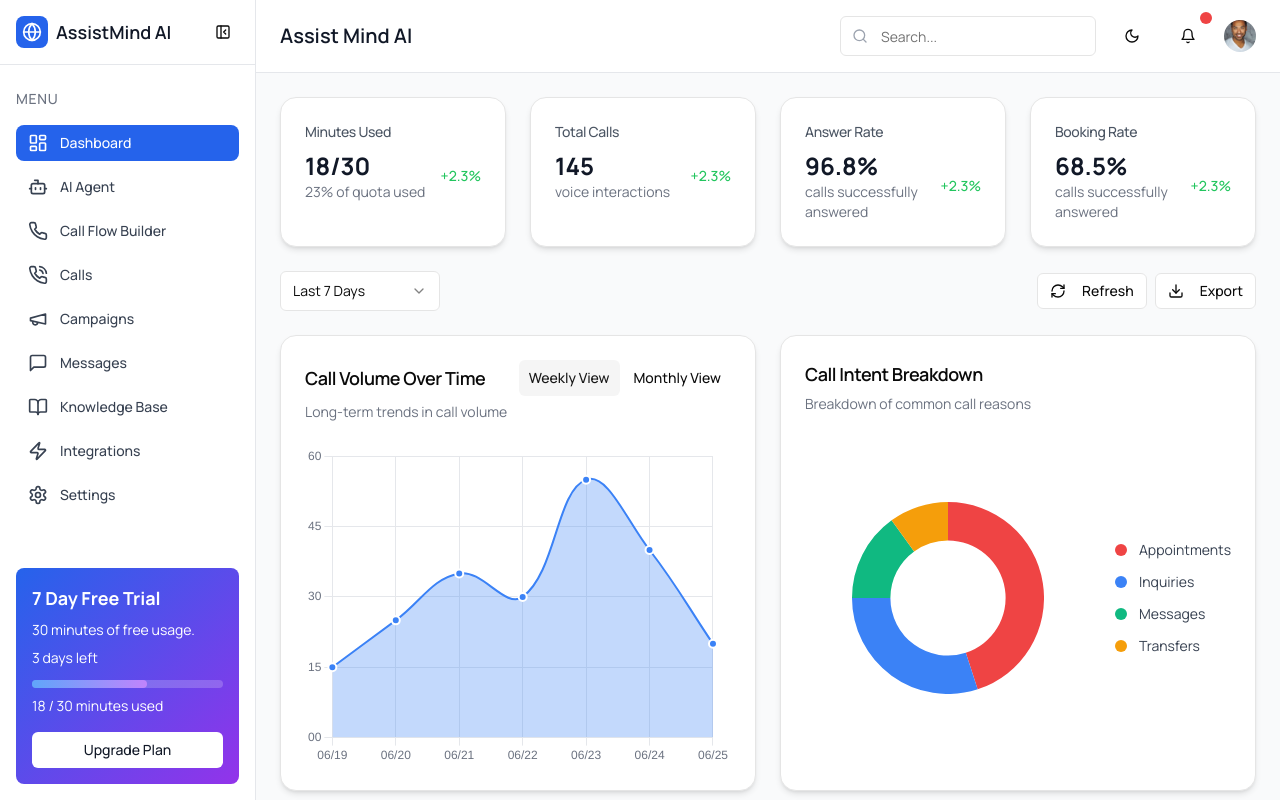
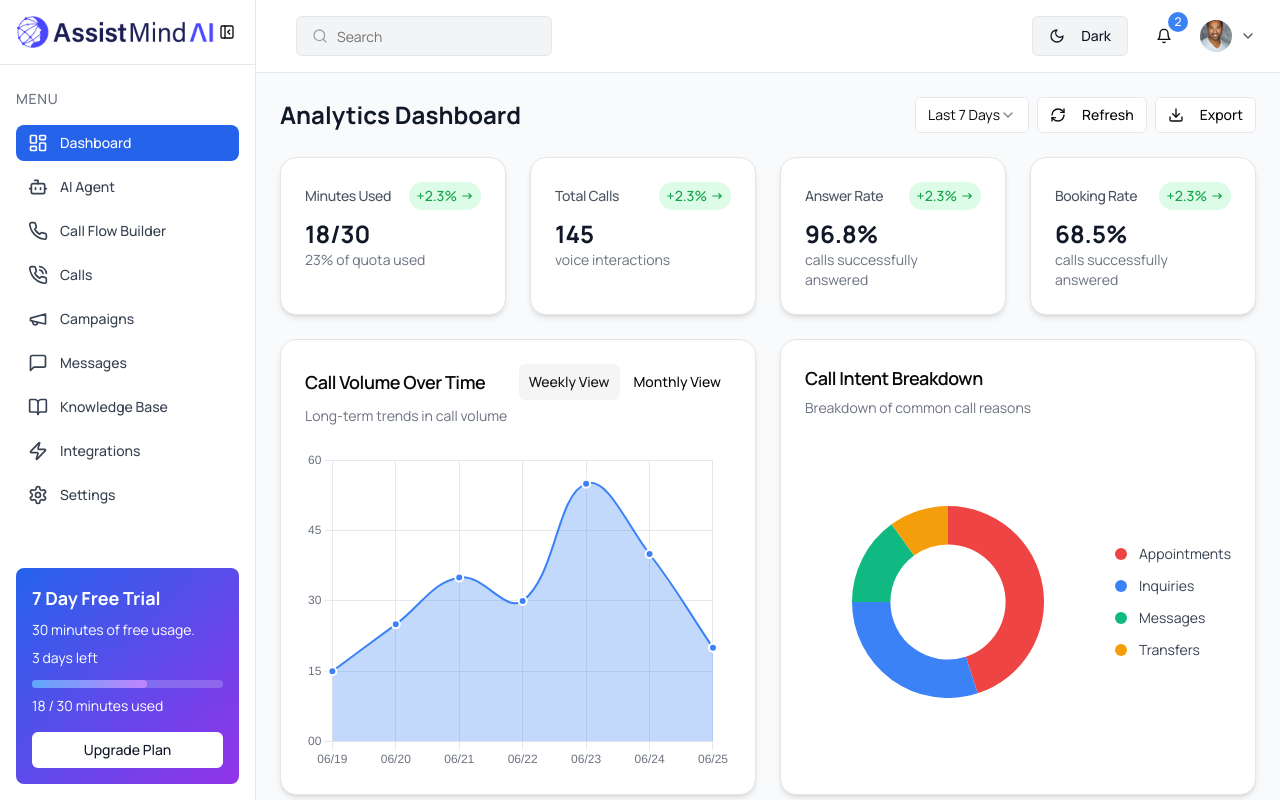
Before and after one commit to highgoal215/AssistMind_VoiceAgent_client, a Next.js app: page /dashboard in a window 1280 px wide. Built offline with nearby package versions, Linux system fonts and the light colour scheme.

Commit message:
feat:update_box

```diff
--- a/app/dashboard/page.tsx
+++ b/app/dashboard/page.tsx
@@ -87,32 +87,35 @@ export default function DashboardPage() {
         {/* Header */}
         <header className="bg-white border-b border-gray-200 px-6 py-4">
           <div className="flex items-center justify-between">
-            <div className="flex items-center space-x-4">
-              <h1 className="text-xl font-semibold text-gray-900">Assist Mind AI</h1>
+            <div className="flex items-center ">
+              <Search className=" relative left-8 top-1/2 transform -translate-y-1/ text-gray-400 h-4 w-4" />
+              <Input
+                placeholder="Search"
+                className="pl-10 w-64 bg-gray-100 border-gray-200"
+              />
             </div>
 
             <div className="flex items-center space-x-4">
-              <div className="relative">
-                <Search className="absolute left-3 top-1/2 transform -translate-y-1/2 text-gray-400 h-4 w-4" />
-                <Input
-                  placeholder="Search..."
-                  className="pl-10 w-64"
-                />
-              </div>
 
-              <Button variant="ghost" size="icon">
-                <Moon className="h-5 w-5" />
+              <Button variant="outline" className="bg-gray-100 border-gray-200 text-gray-900 hover:bg-gray-200">
+                <Moon className="h-4 w-4 mr-2" />
+                Dark
               </Button>
 
               <Button variant="ghost" size="icon" className="relative">
                 <Bell className="h-5 w-5" />
-                <span className="absolute -top-1 -right-1 h-3 w-3 bg-red-500 rounded-full"></span>
+                <span className="absolute -top-1 -right-1 h-5 w-5 bg-blue-500 text-white text-xs rounded-full flex items-center justify-center font-medium">
+                  2
+                </span>
               </Button>
 
-              <Avatar className="h-8 w-8">
-                <AvatarImage src="/images/user-profile.jpg" />
-                <AvatarFallback>U</AvatarFallback>
-              </Avatar>
+              <div className="flex items-center space-x-2">
+                <Avatar className="h-8 w-8">
+                  <AvatarImage src="/images/user-profile.jpg" />
+                  <AvatarFallback>U</AvatarFallback>
+                </Avatar>
+                <ChevronDown className="h-4 w-4 text-gray-600" />
+              </div>
             </div>
           </div>
         </header>
@@ -120,74 +123,13 @@ export default function DashboardPage() {
         {/* Dashboard Content */}
         <main className="flex-1 overflow-auto p-6">
           <div className="space-y-6">
-            {/* Analytics Overview */}
-            <div className="grid grid-cols-1 md:grid-cols-2 lg:grid-cols-4 gap-6">
-              <Card>
-                <CardHeader className="pb-2">
-                  <CardTitle className="text-sm font-medium text-gray-600">Minutes Used</CardTitle>
-                </CardHeader>
-                <CardContent>
-                  <div className="flex items-center justify-between">
-                    <div>
-                      <div className="text-2xl font-bold text-gray-900">18/30</div>
-                      <div className="text-sm text-gray-500">23% of quota used</div>
-                    </div>
-                    <div className="text-green-500 text-sm font-medium">+2.3%</div>
-                  </div>
-                </CardContent>
-              </Card>
+            {/* Analytics Dashboard Header */}
+            <div className="flex items-center justify-between">
+              <h2 className="text-2xl font-bold text-gray-900">Analytics Dashboard</h2>
 
-              <Card>
-                <CardHeader className="pb-2">
-                  <CardTitle className="text-sm font-medium text-gray-600">Total Calls</CardTitle>
-                </CardHeader>
-                <CardContent>
-                  <div className="flex items-center justify-between">
-                    <div>
-                      <div className="text-2xl font-bold text-gray-900">145</div>
-                      <div className="text-sm text-gray-500">voice interactions</div>
-                    </div>
-                    <div className="text-green-500 text-sm font-medium">+2.3%</div>
-                  </div>
-                </CardContent>
-              </Card>
-
-              <Card>
-                <CardHeader className="pb-2">
-                  <CardTitle className="text-sm font-medium text-gray-600">Answer Rate</CardTitle>
-                </CardHeader>
-                <CardContent>
-                  <div className="flex items-center justify-between">
-                    <div>
-                      <div className="text-2xl font-bold text-gray-900">96.8%</div>
-                      <div className="text-sm text-gray-500">calls successfully answered</div>
-                    </div>
-                    <div className="text-green-500 text-sm font-medium">+2.3%</div>
-                  </div>
-                </CardContent>
-              </Card>
-
-              <Card>
-                <CardHeader className="pb-2">
-                  <CardTitle className="text-sm font-medium text-gray-600">Booking Rate</CardTitle>
-                </CardHeader>
-                <CardContent>
-                  <div className="flex items-center justify-between">
-                    <div>
-                      <div className="text-2xl font-bold text-gray-900">68.5%</div>
-                      <div className="text-sm text-gray-500">calls successfully answered</div>
-                    </div>
-                    <div className="text-green-500 text-sm font-medium">+2.3%</div>
-                  </div>
-                </CardContent>
-              </Card>
-            </div>
-
-            {/* Controls */}
-            <div className="flex items-center justify-between">
-              <div className="flex items-center space-x-4">
+              <div className="flex items-center space-x-2">
                 <Select value={timeRange} onValueChange={setTimeRange}>
-                  <SelectTrigger className="w-40">
+                  <SelectTrigger className="h-9 px-3 bg-white border-gray-200 text-sm">
                     <SelectValue />
                   </SelectTrigger>
                   <SelectContent>
@@ -196,19 +138,100 @@ export default function DashboardPage() {
                     <SelectItem value="90days">Last 90 Days</SelectItem>
                   </SelectContent>
                 </Select>
-              </div>
-
-              <div className="flex items-center space-x-2">
-                <Button variant="outline" size="sm">
+                <Button variant="outline" size="sm" className="h-9 px-3 bg-white border-gray-200 text-sm">
                   <RefreshCw className="h-4 w-4 mr-2" />
                   Refresh
                 </Button>
-                <Button variant="outline" size="sm">
+                <Button variant="outline" size="sm" className="h-9 px-3 bg-white border-gray-200 text-sm">
                   <Download className="h-4 w-4 mr-2" />
                   Export
                 </Button>
               </div>
             </div>
+            {/* Analytics Overview */}
+            <div className="grid grid-cols-1 md:grid-cols-2 lg:grid-cols-4 gap-6">
+              <Card>
+                <CardHeader className="pb-2 relative">
+                  <div className="flex items-center justify-between">
+                    <CardTitle className="text-sm font-medium text-gray-600">Minutes Used</CardTitle>
+                    <div className="flex items-center space-x-1 bg-green-100 text-green-600 px-2 py-1 rounded-full text-sm font-medium">
+                      <span>+2.3%</span>
+                      <svg className="w-3 h-3" fill="currentColor" viewBox="0 0 20 20">
+                        <path fillRule="evenodd" d="M12.293 5.293a1 1 0 011.414 0l4 4a1 1 0 010 1.414l-4 4a1 1 0 01-1.414-1.414L14.586 11H3a1 1 0 110-2h11.586l-2.293-2.293a1 1 0 010-1.414z" clipRule="evenodd" />
+                      </svg>
+                    </div>
+                  </div>
+                </CardHeader>
+                <CardContent>
+                  <div>
+                    <div className="text-2xl font-bold text-gray-900">18/30</div>
+                    <div className="text-sm text-gray-500">23% of quota used</div>
+                  </div>
+                </CardContent>
+              </Card>
+
+              <Card>
+                <CardHeader className="pb-2 relative">
+                  <div className="flex items-center justify-between">
+                    <CardTitle className="text-sm font-medium text-gray-600">Total Calls</CardTitle>
+                    <div className="flex items-center space-x-1 bg-green-100 text-green-600 px-2 py-1 rounded-full text-sm font-medium">
+                      <span>+2.3%</span>
+                      <svg className="w-3 h-3" fill="currentColor" viewBox="0 0 20 20">
+                        <path fillRule="evenodd" d="M12.293 5.293a1 1 0 011.414 0l4 4a1 1 0 010 1.414l-4 4a1 1 0 01-1.414-1.414L14.586 11H3a1 1 0 110-2h11.586l-2.293-2.293a1 1 0 010-1.414z" clipRule="evenodd" />
+                      </svg>
+                    </div>
+                  </div>
+                </CardHeader>
+                <CardContent>
+                  <div>
+                    <div className="text-2xl font-bold text-gray-900">145</div>
+                    <div className="text-sm text-gray-500">voice interactions</div>
+                  </div>
+                </CardContent>
+              </Card>
+
+              <Card>
+                <CardHeader className="pb-2 relative">
+                  <div className="flex items-center justify-between">
+                    <CardTitle className="text-sm font-medium text-gray-600">Answer Rate</CardTitle>
+                    <div className="flex items-center space-x-1 bg-green-100 text-green-600 px-2 py-1 rounded-full text-sm font-medium">
+                      <span>+2.3%</span>
+                      <svg className="w-3 h-3" fill="currentColor" viewBox="0 0 20 20">
+                        <path fillRule="evenodd" d="M12.293 5.293a1 1 0 011.414 0l4 4a1 1 0 010 1.414l-4 4a1 1 0 01-1.414-1.414L14.586 11H3a1 1 0 110-2h11.586l-2.293-2.293a1 1 0 010-1.414z" clipRule="evenodd" />
+                      </svg>
+                    </div>
+                  </div>
+                </CardHeader>
+                <CardContent>
+                  <div>
+                    <div className="text-2xl font-bold text-gray-900">96.8%</div>
+                    <div className="text-sm text-gray-500">calls successfully answered</div>
+                  </div>
+                </CardContent>
+              </Card>
+
+              <Card>
+                <CardHeader className="pb-2 relative">
+                  <div className="flex items-center justify-between">
+                    <CardTitle className="text-sm font-medium text-gray-600">Booking Rate</CardTitle>
+                    <div className="flex items-center space-x-1 bg-green-100 text-green-600 px-2 py-1 rounded-full text-sm font-medium">
+                      <span>+2.3%</span>
+                      <svg className="w-3 h-3" fill="currentColor" viewBox="0 0 20 20">
+                        <path fillRule="evenodd" d="M12.293 5.293a1 1 0 011.414 0l4 4a1 1 0 010 1.414l-4 4a1 1 0 01-1.414-1.414L14.586 11H3a1 1 0 110-2h11.586l-2.293-2.293a1 1 0 010-1.414z" clipRule="evenodd" />
+                      </svg>
+                    </div>
+                  </div>
+                </CardHeader>
+                <CardContent>
+                  <div>
+                    <div className="text-2xl font-bold text-gray-900">68.5%</div>
+                    <div className="text-sm text-gray-500">calls successfully answered</div>
+                  </div>
+                </CardContent>
+              </Card>
+            </div>
+
+
 
             {/* Charts Grid */}
             <div className="grid grid-cols-1 lg:grid-cols-2 gap-6">
--- a/components/dashboard/DashboardSidebar.tsx
+++ b/components/dashboard/DashboardSidebar.tsx
@@ -23,6 +23,7 @@ import {
   TooltipProvider,
   TooltipTrigger,
 } from '@/components/ui/tooltip'
+import Image from 'next/image'
 
 const navigationItems = [
   { name: 'Dashboard', icon: LayoutDashboard, href: '/dashboard', current: true },
@@ -51,11 +52,8 @@ export default function DashboardSidebar({ isCollapsed, onToggle }: DashboardSid
       {/* Logo Section */}
       <div className="p-4 border-b border-gray-200">
         <div className="flex items-center justify-between">
-          <div className="flex items-center space-x-2">
-            <div className="w-8 h-8 bg-blue-600 rounded-lg flex items-center justify-center">
-              <Globe className="w-5 h-5 text-white" />
-            </div>
-            {!isCollapsed && <span className="text-lg font-semibold text-gray-900">AssistMind AI</span>}
+          <div className="flex items-center space-x-2 ">
+            {!isCollapsed && <Image src="/images/logo2.svg" alt="AssistMind AI" width={30} height={30} className='w-full h-full'/>}
           </div>
           <Tooltip>
             <TooltipTrigger asChild>
```
